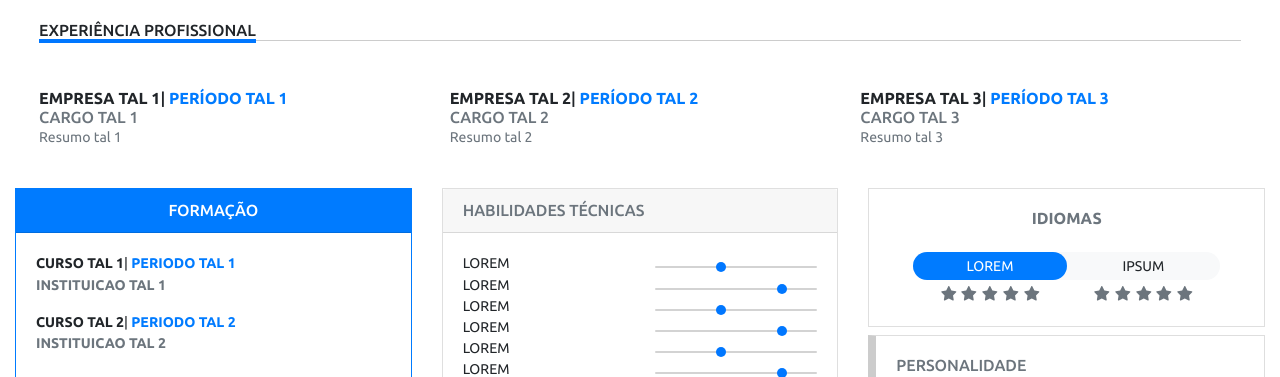
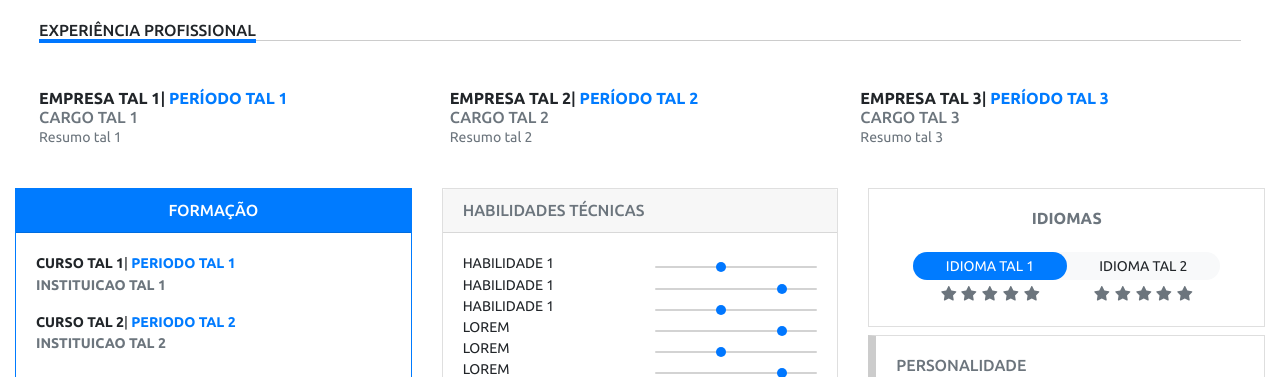
Before and after one commit to gurjao/curriculum, a website: page index.html in a window 1280 px wide. Shown: the part 389-766 px from the top of the page. Drawn offline with Linux system fonts and the light colour scheme.

Commit message:
Atualizando JSON

```diff
--- a/index.html
+++ b/index.html
@@ -99,67 +99,67 @@
 					<h6 class="card-header text-muted">Habilidades Técnicas</h6>
 					<div class="card-body">
 						<div class="row">
-							<div class="col">Lorem</div>
+							<div id="habilidade1" class="col">Lorem</div>
 							<div class="col"><div class="range-field"><input type="range" value="4" min="0" max="10" class="slider" disabled="true" /></div></div>
 						</div>
 						<div class="row">
-							<div class="col">Lorem</div>
+							<div id="habilidade2" class="col">Lorem</div>
 							<div class="col"> <div class="range-field"> <input type="range" value="8" min="0" max="10" class="slider" disabled="true" /></div></div>
 						</div>
 						<div class="row">
-							<div class="col">Lorem</div>
+							<div id="habilidade3" class="col">Lorem</div>
 							<div class="col"> <div class="range-field"> <input type="range" value="4" min="0" max="10" class="slider" disabled="true" /></div></div>
 						</div>
 						<div class="row">
-							<div class="col">Lorem</div>
+							<div id="habilidade4" class="col">Lorem</div>
 							<div class="col"><div class="range-field"><input type="range" value="8" min="0" max="10" class="slider" disabled="true" /></div></div>
 						</div>
 						<div class="row">
-							<div class="col">Lorem</div>
+							<div id="habilidade5" class="col">Lorem</div>
 							<div class="col"><div class="range-field"><input type="range" value="4" min="0" max="10" class="slider" disabled="true" /></div></div>
 						</div>
 						<div class="row">
-							<div class="col">Lorem</div>
+							<div id="habilidade6" class="col">Lorem</div>
 							<div class="col"> <div class="range-field"> <input type="range" value="8" min="0" max="10" class="slider" disabled="true" /></div></div>
 						</div>
 						<div class="row">
-							<div class="col">Lorem</div>
+							<div id="habilidade7" class="col">Lorem</div>
 							<div class="col"> <div class="range-field"> <input type="range" value="4" min="0" max="10" class="slider" disabled="true" /></div></div>
 						</div>
 						<div class="row">
-							<div class="col">Lorem</div>
+							<div id="habilidade8" class="col">Lorem</div>
 							<div class="col"><div class="range-field"><input type="range" value="8" min="0" max="10" class="slider" disabled="true" /></div></div>
 						</div>
 						<div class="row">
-							<div class="col">Lorem</div>
+							<div id="habilidade9" class="col">Lorem</div>
 							<div class="col"><div class="range-field"><input type="range" value="4" min="0" max="10" class="slider" disabled="true" /></div></div>
 						</div>
 						<div class="row">
-							<div class="col">Lorem</div>
+							<div id="habilidade10" class="col">Lorem</div>
 							<div class="col"> <div class="range-field"> <input type="range" value="8" min="0" max="10" class="slider" disabled="true" /></div></div>
 						</div>
 						<div class="row">
-							<div class="col">Lorem</div>
+							<div id="habilidade1" class="col">Lorem</div>
 							<div class="col"> <div class="range-field"> <input type="range" value="4" min="0" max="10" class="slider" disabled="true" /></div></div>
 						</div>
 						<div class="row">
-							<div class="col">Lorem</div>
+							<div id="habilidade1" class="col">Lorem</div>
 							<div class="col"><div class="range-field"><input type="range" value="8" min="0" max="10" class="slider" disabled="true" /></div></div>
 						</div>
 						<div class="row">
-							<div class="col">Lorem</div>
+							<div id="habilidade1" class="col">Lorem</div>
 							<div class="col"><div class="range-field"><input type="range" value="4" min="0" max="10" class="slider" disabled="true" /></div></div>
 						</div>
 						<div class="row">
-							<div class="col">Lorem</div>
+							<div id="habilidade1" class="col">Lorem</div>
 							<div class="col"> <div class="range-field"> <input type="range" value="8" min="0" max="10" class="slider" disabled="true" /></div></div>
 						</div>
 						<div class="row">
-							<div class="col">Lorem</div>
+							<div id="habilidade1" class="col">Lorem</div>
 							<div class="col"> <div class="range-field"> <input type="range" value="4" min="0" max="10" class="slider" disabled="true" /></div></div>
 						</div>
 						<div class="row">
-							<div class="col">Lorem</div>
+							<div id="habilidade1" class="col">Lorem</div>
 							<div class="col"><div class="range-field"><input type="range" value="8" min="0" max="10" class="slider" disabled="true" /></div></div>
 						</div>
 					</div>
@@ -171,10 +171,10 @@
 						<h6 class="text-center text-secondary mb-4"><strong>Idiomas</strong></h6>
 						<div class="row bg-light text-center mx-4 border-radius-24">
 							<div class="col bg-primary text-white p-1 border-radius-24" style="height: 28px;">
-								<span>Lorem</span>
+								<span id="idioma1">Lorem</span>
 							</div>
 							<div class="col p-1" style="height: 28px;">
-								<span>Ipsum</span>
+								<span id="idioma2">Ipsum</span>
 							</div>
 						</div>
 						<div class="row text-center text-muted mx-4 mt-1">
@@ -208,7 +208,7 @@
 					</div>
 				</div>
 				<div class="mt-4 text-center">
-					<h6 class="text-muted text-uppercase"><strong>Lorem ipsum</strong></h6>
+					<h6 class="text-muted text-uppercase"><strong>Obrigado pelo seu tempo!</strong></h6>
 					<p>Lorem ipsum dolor sit amet, consectetur adipiscing elit, sed do eiusmod tempor incididunt ut labore et dolore magna aliqua. Fermentum et sollicitudin ac orci phasellus egestas tellus. Auctor eu augue ut lectus arcu bibendum.</p>
 					<strong class="text-primary text-uppercase">Lorem ipsum</strong>
 				</div>
--- a/info.json
+++ b/info.json
@@ -77,6 +77,6 @@
             "score":4
         }
     ],
-    "personalidade": ["Personalidade tal 1", "Personalidade tal 2", "Personalidade tal 3"],
-    "agradecimento": "Obrigado"
+    "personalidade": ["Competência", "Criatividade", "Sinceridade", "Resiliência", "Liderança"],
+    "agradecimento": "Caso queria tirar duvidas sobre mim e sobre minhas qualificações, fique à vontade para entrar em contato."
 }
--- a/public/js/app.js
+++ b/public/js/app.js
@@ -6,6 +6,7 @@ fetch('https://raw.githubusercontent.com/gurjao/curriculum/master/info.json')
     return response.json();
   })
   .then(function(json) {
+    /* Dados pessoais */
     document.querySelector('#nome').innerHTML = json.nome;
     document.querySelector('#cargo').innerHTML = json.cargo;
     document.querySelector('#sobre').innerHTML = json.sobre;
@@ -14,6 +15,8 @@ fetch('https://raw.githubusercontent.com/gurjao/curriculum/master/info.json')
     document.querySelector('#contatoCidade').innerHTML = json.contato.cidade;
     document.querySelector('#contatoPerfilLinkedin').innerHTML = json.contato.perfil.linkedin;
     document.querySelector('#contatoPerfilSkype').innerHTML = json.contato.perfil.skype;
+
+    /* Experiência profissional */
     document.querySelector('#experienciaEmpresa3').innerHTML = json.experiencia[0].empresa;
     document.querySelector('#experienciaPeriodo3').innerHTML = json.experiencia[0].periodo;
     document.querySelector('#experienciaCargo3').innerHTML = json.experiencia[0].cargo;
@@ -26,17 +29,40 @@ fetch('https://raw.githubusercontent.com/gurjao/curriculum/master/info.json')
     document.querySelector('#experienciaPeriodo1').innerHTML = json.experiencia[2].periodo;
     document.querySelector('#experienciaCargo1').innerHTML = json.experiencia[2].cargo;
     document.querySelector('#experienciaResumo1').innerHTML = json.experiencia[2].resumo;
+
+    /* Formação */
     document.querySelector('#formacaoCurso2').innerHTML = json.formacao[0].graduacao;
     document.querySelector('#formacaoPeriodo2').innerHTML = json.formacao[0].periodo;
     document.querySelector('#formacaoInstituicao2').innerHTML = json.formacao[0].instituicao;
     document.querySelector('#formacaoCurso1').innerHTML = json.formacao[1].graduacao;
     document.querySelector('#formacaoPeriodo1').innerHTML = json.formacao[1].periodo;
     document.querySelector('#formacaoInstituicao1').innerHTML = json.formacao[1].instituicao;
+
+    /* Curso */
     document.querySelector('#cursoInstituicao').innerHTML = json.curso[0].instituicao;
     document.querySelector('#cursoNome4').innerHTML = json.curso[0].nome[0];
     document.querySelector('#cursoNome3').innerHTML = json.curso[0].nome[1];
     document.querySelector('#cursoNome2').innerHTML = json.curso[0].nome[2];
     document.querySelector('#cursoNome1').innerHTML = json.curso[0].nome[3];
+
+    /* Habilidade */
+    document.querySelector('#habilidade1').innerHTML = json.habilidade[2].nome;
+    document.querySelector('#habilidade2').innerHTML = json.habilidade[1].nome;
+    document.querySelector('#habilidade3').innerHTML = json.habilidade[0].nome;
+
+    /* Idioma */
+    document.querySelector('#idioma1').innerHTML = json.idioma[0].nome;
+    document.querySelector('#idioma2').innerHTML = json.idioma[1].nome;
+
+    /* Personalidade */
+    document.querySelector('#personalidade1').innerHTML = json.personalidade[4];
+    document.querySelector('#personalidade2').innerHTML = json.personalidade[3];
+    document.querySelector('#personalidade3').innerHTML = json.personalidade[2];
+    document.querySelector('#personalidade4').innerHTML = json.personalidade[1];
+    document.querySelector('#personalidade5').innerHTML = json.personalidade[0];
+
+    /* Agradecimento */
+    document.querySelector('#agradecimento').innerHTML = json.agradecimento;
 })
 
 /*
```
Also changed, not shown: js/app.js (+26 -0 lines).
